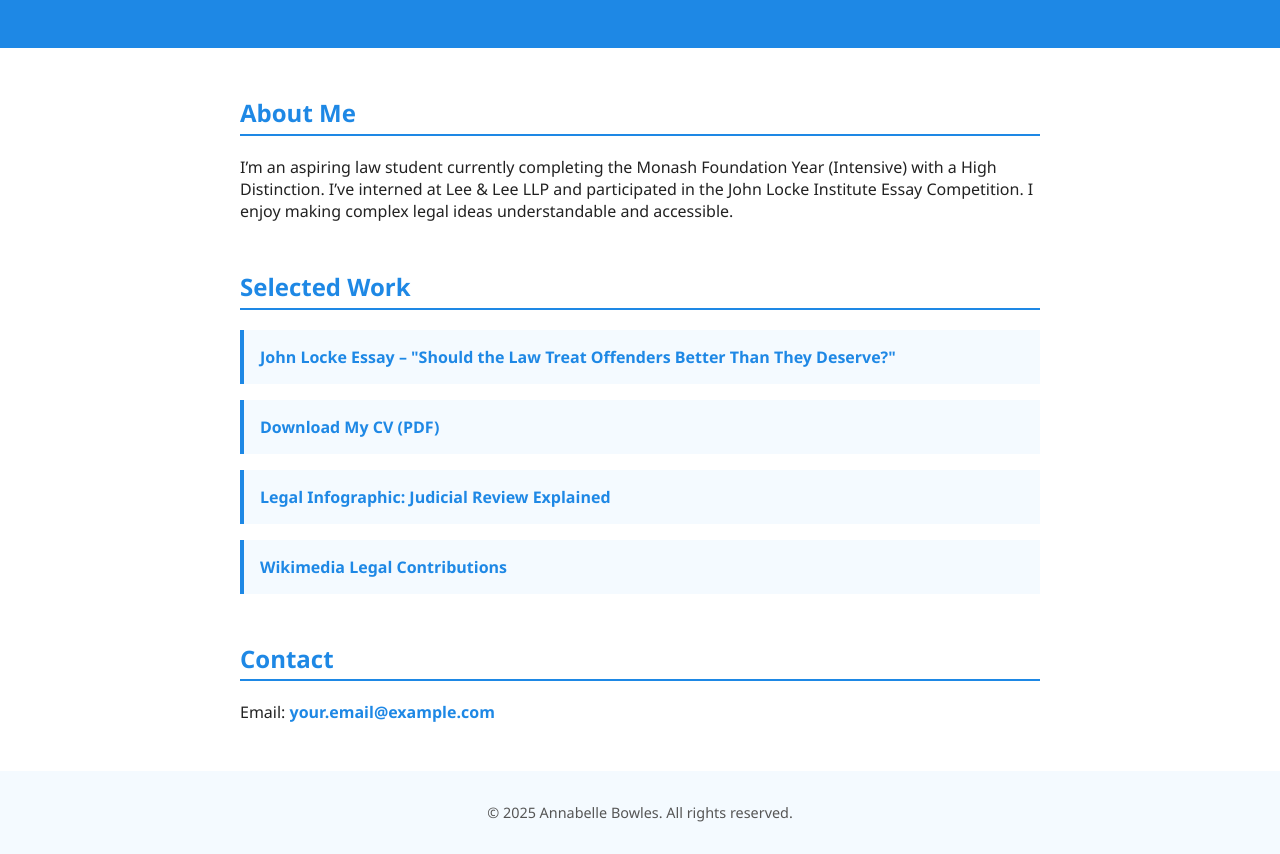
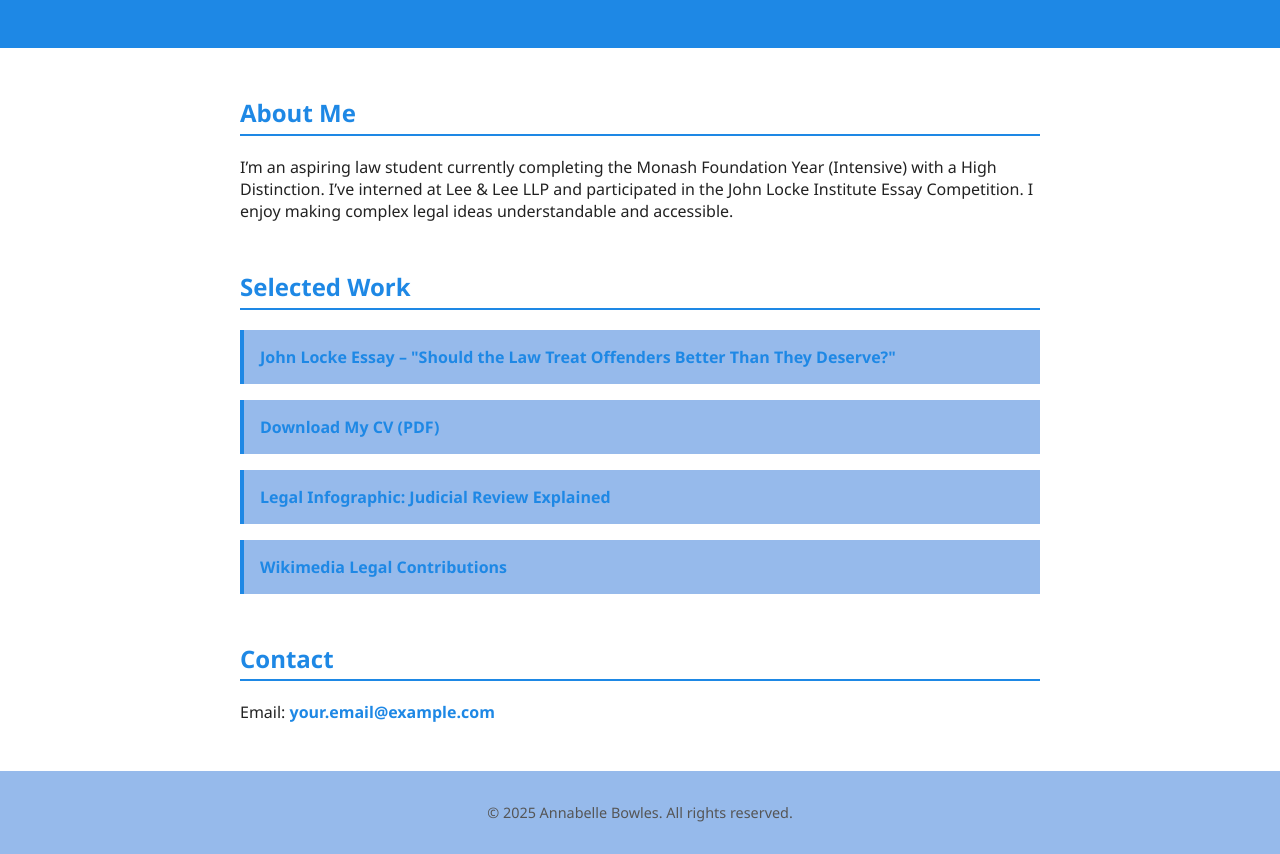
Before and after one commit to annabelle-b/annabelle-b.github.io, a plain HTML site: page index.html in a window 1280 px wide. Shown: the part 125-979 px from the top of the page. Drawn offline with Linux system fonts and the light colour scheme.

Commit message:
Update index.html

```diff
--- a/index.html
+++ b/index.html
@@ -46,7 +46,7 @@
     li {
       margin: 1rem 0;
       padding: 1rem;
-      background-color: #f4faff;
+      background-color: #96BAEB;
       border-left: 4px solid #1e88e5;
     }
     a {
@@ -57,7 +57,7 @@
     footer {
       text-align: center;
       padding: 2rem;
-      background-color: #f4faff;
+      background-color: #96BAEB;
       font-size: 0.9rem;
       color: #555;
     }
@@ -81,7 +81,7 @@
           <a href="https://your-medium-link.com" target="_blank">John Locke Essay – "Should the Law Treat Offenders Better Than They Deserve?"</a>
         </li>
         <li>
-          <a href="https://your-cv-link.com" target="_blank">Download My CV (PDF)</a>
+          <a href="" target="_blank">Download My CV (PDF)</>
         </li>
         <li>
           <a href="https://your-infographic-link.com" target="_blank">Legal Infographic: Judicial Review Explained</a>
```
